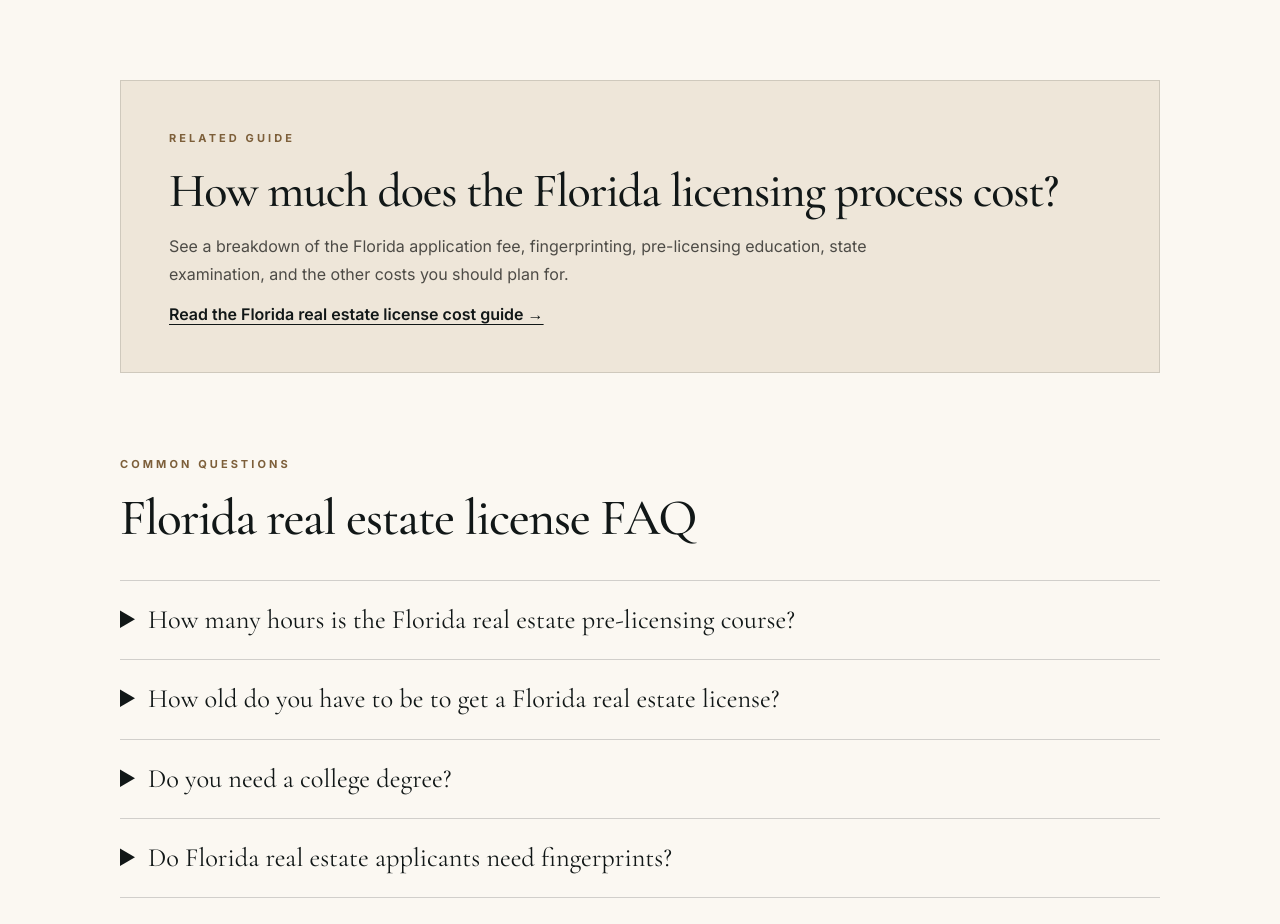
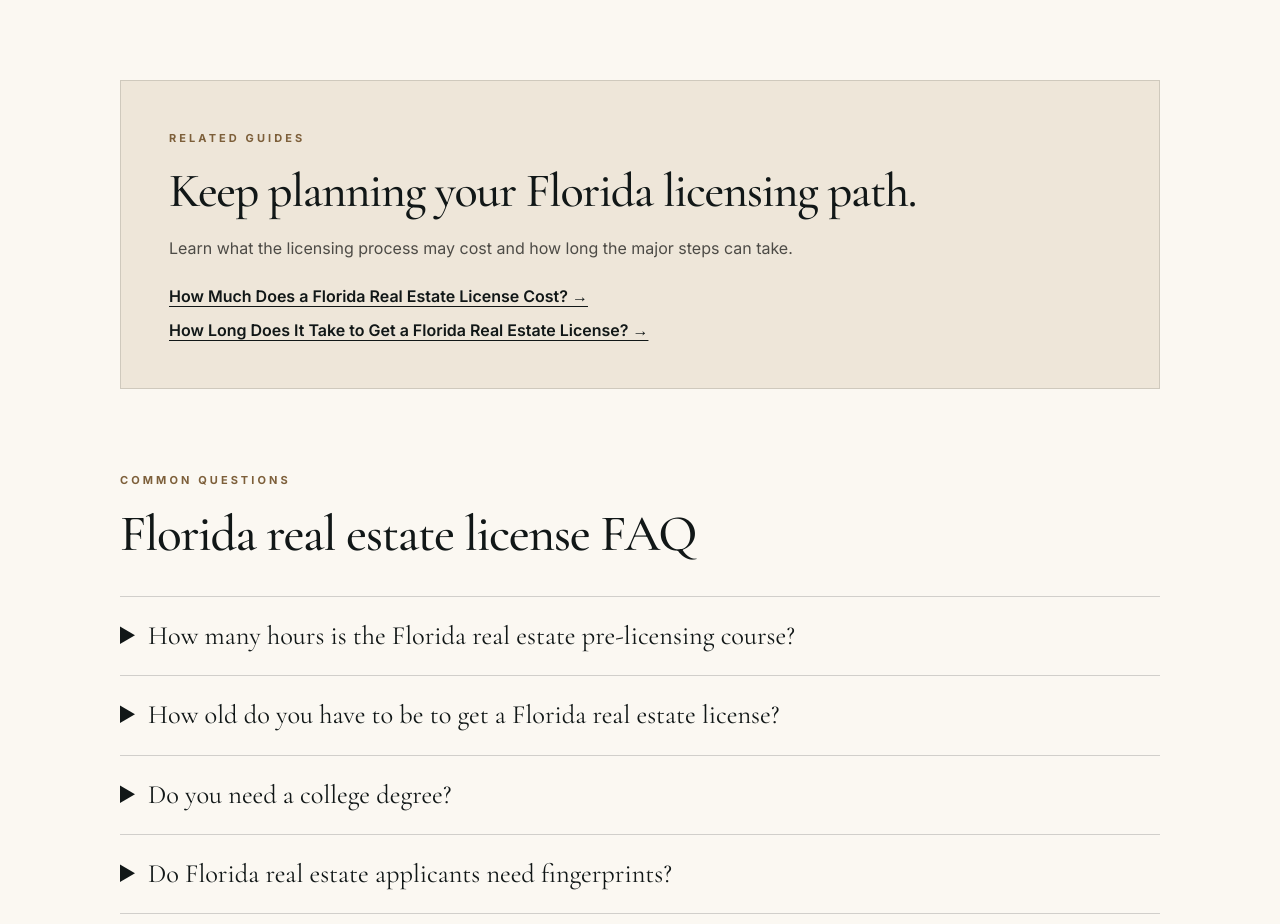
Before and after one commit to BrianLook/Greyson-Institute-Website, a Next.js app: page /how-to-get-a-florida-real-estate-license in a window 1280 px wide. Shown: the part 3280-4204 px from the top of the page. Built offline with nearby package versions, Linux system fonts and the light colour scheme.

Commit message:
Link main Florida guide to cost and timeline guides

```diff
--- a/app/how-to-get-a-florida-real-estate-license/page.tsx
+++ b/app/how-to-get-a-florida-real-estate-license/page.tsx
@@ -338,28 +338,34 @@ export default function FloridaRealEstateLicenseGuidePage() {
             marginBottom: "82px",
           }}
         >
-          <p className="eyebrow">RELATED GUIDE</p>
+          <p className="eyebrow">RELATED GUIDES</p>
 
           <h2
             style={{
               fontSize: "clamp(2rem, 4vw, 3rem)",
-              marginBottom: "16px",
+              marginBottom: "18px",
             }}
           >
-            How much does the Florida licensing process cost?
+            Keep planning your Florida licensing path.
           </h2>
 
           <p
             style={{
               color: "#4d4b46",
               maxWidth: "760px",
+              marginBottom: "24px",
             }}
           >
-            See a breakdown of the Florida application fee, fingerprinting,
-            pre-licensing education, state examination, and the other costs you
-            should plan for.
+            Learn what the licensing process may cost and how long the major
+            steps can take.
           </p>
 
+          <div
+            style={{
+              display: "grid",
+              gap: "14px",
+            }}
+          >
             <Link
               href="/how-much-does-a-florida-real-estate-license-cost"
               style={{
@@ -368,8 +374,20 @@ export default function FloridaRealEstateLicenseGuidePage() {
                 fontWeight: 600,
               }}
             >
-            Read the Florida real estate license cost guide →
+              How Much Does a Florida Real Estate License Cost? →
             </Link>
+
+            <Link
+              href="/how-long-does-it-take-to-get-a-florida-real-estate-license"
+              style={{
+                textDecoration: "underline",
+                textUnderlineOffset: "4px",
+                fontWeight: 600,
+              }}
+            >
+              How Long Does It Take to Get a Florida Real Estate License? →
+            </Link>
+          </div>
         </div>
 
         <div
```
Lines whose indentation alone changed are shown as unchanged.
